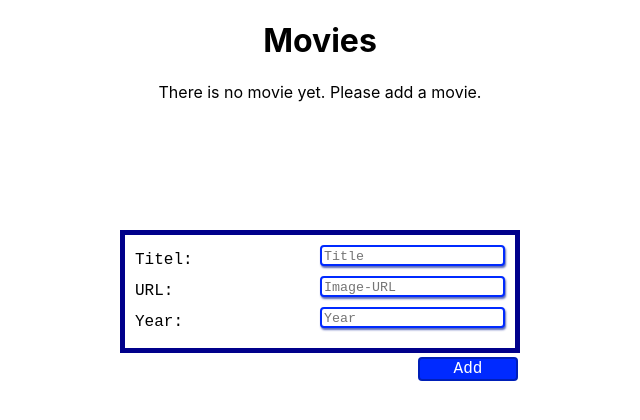
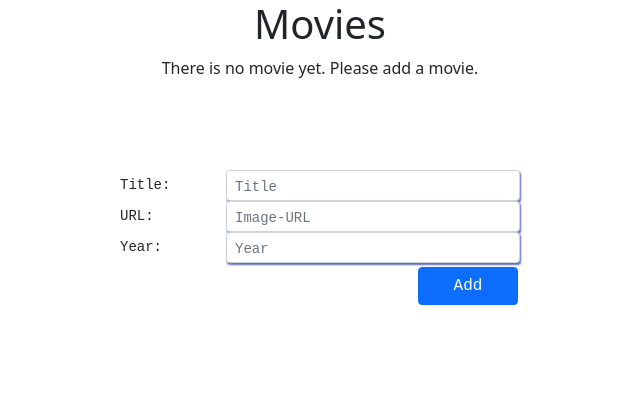
Before and after one commit to hunjoonrhee/movie-db-backend-frontend, a React (Create React App) app in the folder frontend/: page / in a window 1280 px wide. Shown: the top 420 px of the page, without its empty margins (320-960 px from the left). Built offline with nearby package versions, Linux system fonts and the light colour scheme; no server answers.

Commit message:
FE: add css of bootstrap

```diff
--- a/frontend/package.json
+++ b/frontend/package.json
@@ -12,6 +12,8 @@
     "@types/react-dom": "^18.0.6",
     "axios": "^0.27.2",
     "react": "^18.2.0",
+    "react-bootstrap": "^2.5.0",
+    "bootstrap": "5.0.2",
     "react-dom": "^18.2.0",
     "react-modal": "^3.15.1",
     "react-router-dom": "^6.4.1",
--- a/frontend/public/index.html
+++ b/frontend/public/index.html
@@ -3,6 +3,8 @@
   <head>
     <meta charset="utf-8" />
     <link rel="icon" href="%PUBLIC_URL%/favicon.ico" />
+    <link rel="stylesheet" href="https://maxcdn.bootstrapcdn.com/bootstrap/4.3.1/css/bootstrap.min.css" integrity="sha384-ggOyR0iXCbMQv3Xipma34MD+dH/1fQ784/j6cY/iJTQUOhcWr7x9JvoRxT2MZw1T"
+          crossorigin="anonymous" />
     <meta name="viewport" content="width=device-width, initial-scale=1" />
     <meta name="theme-color" content="#000000" />
     <meta
--- a/frontend/src/App.tsx
+++ b/frontend/src/App.tsx
@@ -5,6 +5,9 @@ import MoviesOverview from "./components/MoviesOverview";
 import AddMovie from "./components/AddMovie";
 import axios from "axios";
 import {Movie} from "./model/Movie";
+import EditMovieModal from "./modals/EditMovieModal";
+import 'bootstrap/dist/css/bootstrap.min.css';
+import Button from 'react-bootstrap/Button';
 
 function App() {
 
@@ -32,10 +35,9 @@ function App() {
         .then(getAllMovies)
   }
 
-  // const editMovie = (id:String)=>{
-  //   axios.put("/api/movies/"+id)
-  //       .
-  // }
+  const editMovie = (movie:Movie)=>{
+    axios.put(`/api/movies/{movie.id}`, movie)
+  }
 
   const existMovies: boolean = movies.length>0;
   return (
@@ -44,7 +46,7 @@ function App() {
       {
         existMovies ?
             <div>
-              <MoviesOverview movies={movies} deleteMovie={deleteMovie}/>
+              <MoviesOverview movies={movies} deleteMovie={deleteMovie} editMovie={editMovie}/>
               <AddMovie addMovie={addMovie}/>
             </div>
         :
@@ -52,8 +54,8 @@ function App() {
           <p>There is no movie yet. Please add a movie.</p>
           <AddMovie addMovie={addMovie}/>
         </div>
+
       }
-
     </div>
   );
 }
--- a/frontend/src/components/AddMovie.css
+++ b/frontend/src/components/AddMovie.css
@@ -1,7 +1,7 @@
 .add-card{
     width: 400px;
     height:400px;
-    margin: 10% auto;
+    margin: 7% auto;
     /*border: 15px solid green;*/
     /*padding: 50px;*/
     /*margin: 20px;*/
@@ -37,7 +37,7 @@ input::placeholder{
     font-family: monospace;
 }
 .form-btn-submit {
-    background-color: #002aff; /* Green */
+    /*background-color: #002aff; !* Green *!*/
     border: 2px solid rgba(1, 25, 147, 0.65);
     border-radius: 4px;
     color: white;
--- a/frontend/src/components/AddMovie.tsx
+++ b/frontend/src/components/AddMovie.tsx
@@ -1,6 +1,9 @@
 import {ChangeEvent, FormEvent, useState} from "react";
 import {Movie} from "../model/Movie";
 import "./AddMovie.css"
+import 'bootstrap/dist/css/bootstrap.min.css';
+import Button from 'react-bootstrap/Button';
+import {Col, Form, Row} from "react-bootstrap";
 
 type AddMovieProps = {
     addMovie:(movie:Movie)=>void
@@ -38,22 +41,33 @@ export default function AddMovie(props:AddMovieProps){
 
     return(
         <div className={"add-card"}>
-            <form className={"form-add"} >
-                <label className={"form-label"}>
-                    Titel:
-                    <input className={"form-input"} name={"title"} type={"text"} value={movie.title} placeholder={"Title"} onChange={handleChange} />
-                </label>
-                <label className={"form-label"}>
+
+            <Row>
+                <Form.Label column="sm" lg={3}>
+                    Title:
+                </Form.Label>
+                <Col>
+                    <Form.Control size="sm" type="text" name={"title"} placeholder="Title" value={movie.title} onChange={handleChange}/>
+                </Col>
+            </Row>
+            <Row>
+                <Form.Label column="sm" lg={3}>
                     URL:
-                    <input className={"form-input"} name={"url"} type={"text"} value={movie.url} placeholder={"Image-URL"} onChange={handleChange} />
-                </label>
-                <label className={"form-label"}>
+                </Form.Label>
+                <Col>
+                    <Form.Control size="sm" type="text" name={"url"} placeholder="Image-URL" value={movie.url} onChange={handleChange}/>
+                </Col>
+            </Row>
+            <Row>
+                <Form.Label column="sm" lg={3}>
                     Year:
-                    <input className={"form-input"} name={"year"} type={"text"} value={movie.year} placeholder={"Year"} onChange={handleChange} />
-                </label>
-            </form>
+                </Form.Label>
+                <Col>
+                    <Form.Control size="sm" type="text" name={"year"} placeholder="Year" value={movie.year} onChange={handleChange}/>
+                </Col>
+            </Row>
             <form onSubmit={handleSubmit}>
-                <button className={"form-btn-submit"} type={"submit"}>Add</button>
+                <Button className={"form-btn-submit"} type={"submit"}>Add</Button>
             </form>
 
         </div>
--- a/frontend/src/components/MovieCard.css
+++ b/frontend/src/components/MovieCard.css
@@ -7,9 +7,7 @@
     border: 2px solid #f8f5f5;
     border-radius: 5px;
     box-shadow: 1px 2px 2px rgba(1, 25, 147, 0.65);
-    margin-bottom: 30px;
-    margin-right:10px;
-    margin-left:10px;
+    margin: 3% 0% 3%;
     text-align: left;
     padding: 5px;
     background: #ffffff;
@@ -26,3 +24,10 @@
     font-style: italic;
     text-align: center;
 }
+.btn-delete{
+    margin-bottom: 5%;
+}
+.btn-edit{
+    display: block;
+    float: right;
+}
--- a/frontend/src/components/MovieCard.tsx
+++ b/frontend/src/components/MovieCard.tsx
@@ -1,24 +1,31 @@
 import {Movie} from "../model/Movie";
 import "./MovieCard.css"
+import React, {useState} from "react";
+import Button from "react-bootstrap/Button";
+import EditMovieModal from "../modals/EditMovieModal";
 
 type MovieCardProps = {
     movie: Movie
     deleteMovie:(id:string)=>void
-    editMovie:(id:string)=>void
+    editMovie:(movie:Movie)=>void
 }
 
 export default function MovieCard(props:MovieCardProps){
 
+    const [editModalOn, setEditModalOn] = useState(false);
 
     return(
         <div className={"movie-card"}>
-            <button onClick={()=>props.deleteMovie(props.movie.id)}>X</button>
+            <>
+                <EditMovieModal show={editModalOn} onHide={()=>setEditModalOn(false)} editMovie={()=>props.editMovie(props.movie)}/>
+            </>
+            <Button className={"btn-delete"} onClick={()=>props.deleteMovie(props.movie.id)}>X</Button>
             <div>
                 <img className={"movie-img"} src={props.movie.url} height="250px"/>
                 <p className={"movie-title"}>{props.movie.title} ({props.movie.year})</p>
             </div>
-            <form onSubmit={()=>props.editMovie(props.movie.id)}>
-                <button className={"form-btn-submit"} type={"submit"}>Add</button>
+            <form>
+                <Button className={"btn-edit"} onClick={()=>setEditModalOn(true)}>Edit</Button>
             </form>
 
         </div>
--- a/frontend/src/components/MoviesOverview.tsx
+++ b/frontend/src/components/MoviesOverview.tsx
@@ -5,7 +5,7 @@ import MovieCard from "./MovieCard";
 type MoviesOverviewProps = {
     movies: Movie[];
     deleteMovie:(id:String)=>void
-    editMovie:(id:String)=>void
+    editMovie:(movie:Movie)=>void
 }
 
 export default function MoviesOverview(props:MoviesOverviewProps){
```
Also changed, not shown: 1 other file (tests, documents, lock files or other folders).
